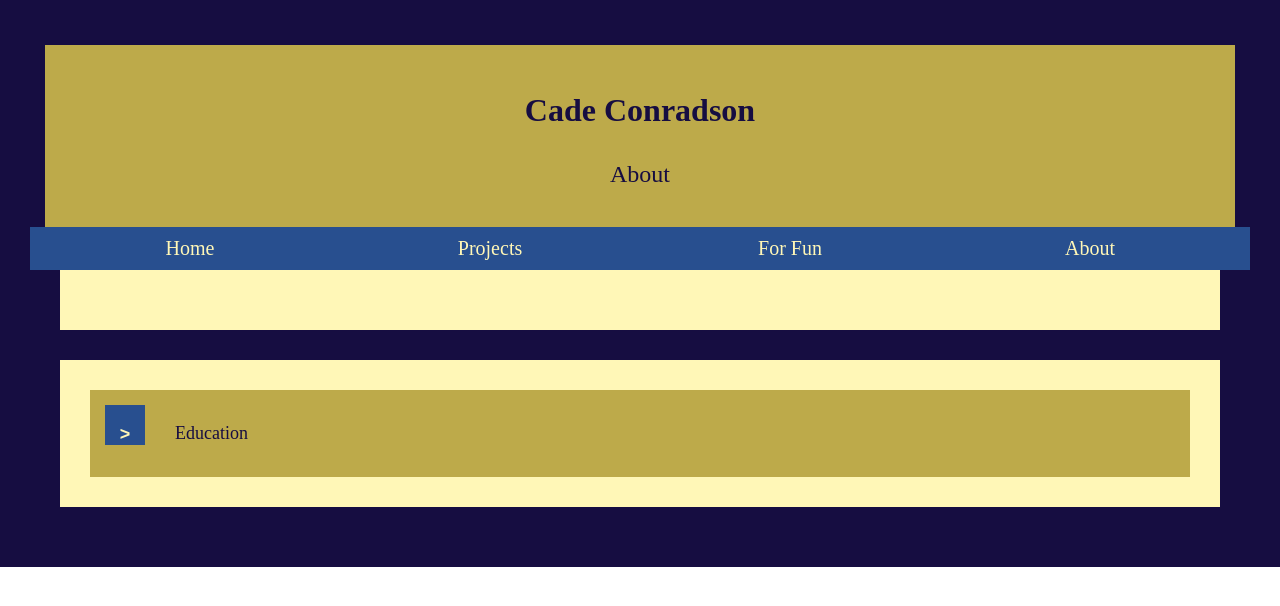
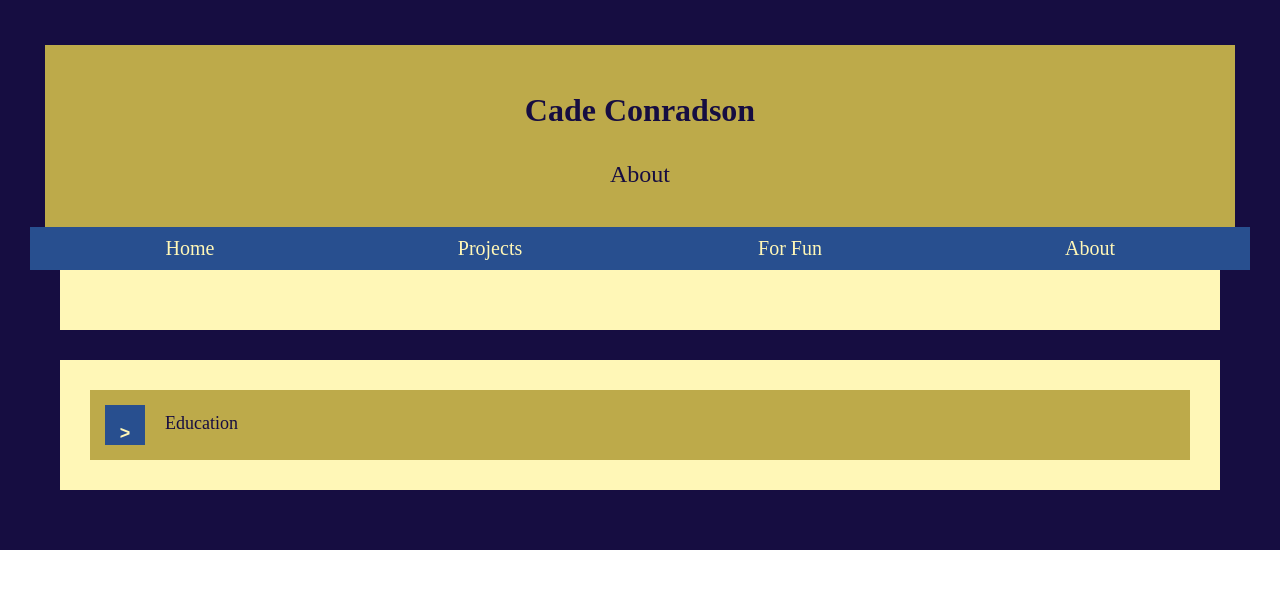
Before and after one commit to cconradson/cconradson.github.io, a Jekyll site: the page built from about.html, in a window 1280 px wide. Shown: the top 606 px of the page. Built offline with Jekyll 4.4.1, drawn with Linux system fonts in a browser that asks for light colours.

```diff
--- a/about.html
+++ b/about.html
@@ -8,7 +8,7 @@ var educlicks = 0;
 function eduDrop() {
 educlicks++;
 if (educlicks % 2) {
-document.getElementById("drop-edu").innerHTML = "V";
+document.getElementById("drop-edu").innerHTML = "v";
 document.getElementById("edu").style.display = "block";
 }
 else {
--- a/assets/css/main.css
+++ b/assets/css/main.css
@@ -225,7 +225,7 @@ a.img {
 
 .droptitle {
 	float: left;
-	padding: 15px;
+	padding: 5px;
 }
 
 .droptop:after {
@@ -242,6 +242,7 @@ button.drop {
 	border: 0;
 	float: left;
 	margin: 15px;
+	padding: 0;
 }
 
 button.drop p {
```
